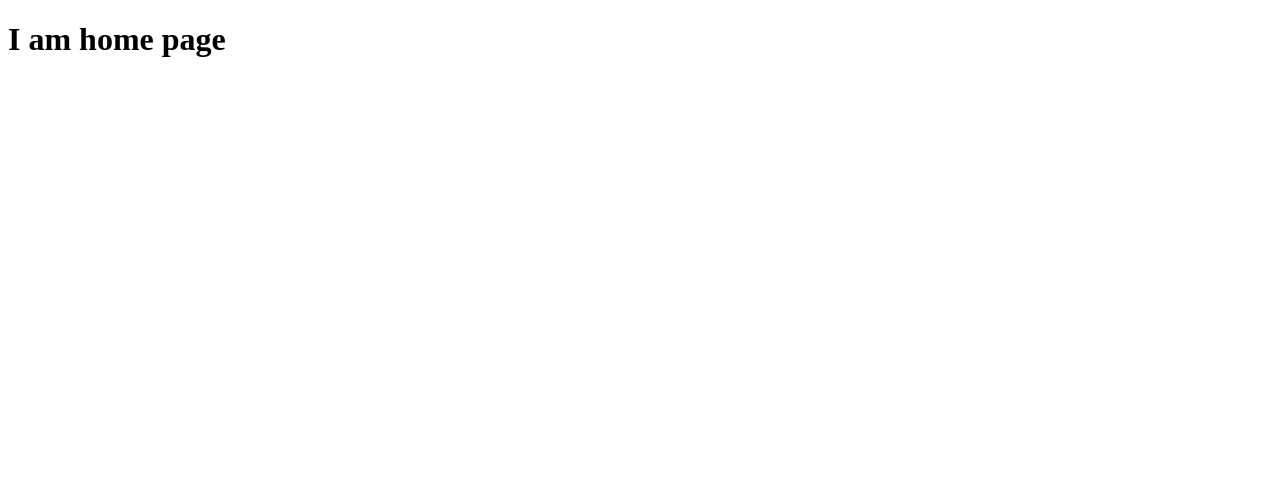
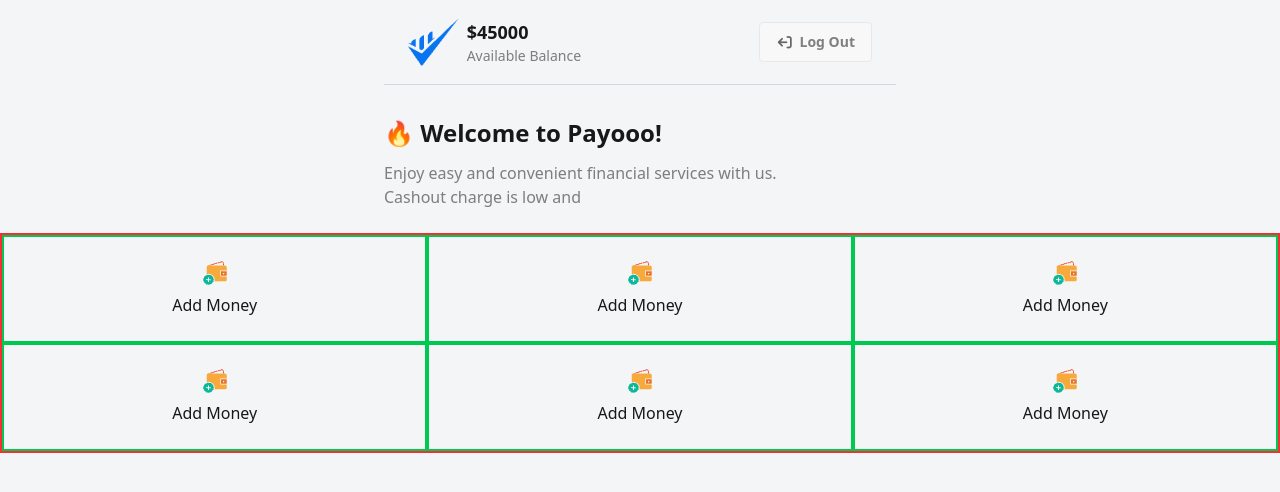
Before and after one commit to Antor-Chowdhury/Payoo-Mobile-Bank, a plain HTML site: page home.html in a window 1280 px wide. Drawn offline with nearby package versions, Linux system fonts and the light colour scheme.

Commit message:
add home.html

```diff
--- a/home.html
+++ b/home.html
@@ -4,8 +4,86 @@
     <meta charset="UTF-8" />
     <meta name="viewport" content="width=device-width, initial-scale=1.0" />
     <title>Document</title>
+
+    <!-- css file link -->
+    <link rel="stylesheet" href="./styles/style.css" />
+
+    <!-- daisyUI CDN -->
+    <link
+      href="https://cdn.jsdelivr.net/npm/daisyui@5"
+      rel="stylesheet"
+      type="text/css"
+    />
+
+    <!-- Tailwind CDN -->
+    <script src="https://cdn.jsdelivr.net/npm/@tailwindcss/browser@4"></script>
+
+    <!-- font awesome cdn -->
+    <link
+      rel="stylesheet"
+      href="https://cdnjs.cloudflare.com/ajax/libs/font-awesome/7.0.0/css/all.min.css"
+      integrity="sha512-DxV+EoADOkOygM4IR9yXP8Sb2qwgidEmeqAEmDKIOfPRQZOWbXCzLC6vjbZyy0vPisbH2SyW27+ddLVCN+OMzQ=="
+      crossorigin="anonymous"
+      referrerpolicy="no-referrer"
+    />
   </head>
-  <body>
-    <h1>I am home page</h1>
+  <body class="bg-[#f4f5f7] h-[100vh]">
+    <!-- nav section -->
+    <div
+      class="min-h-[50px] flex justify-between items-center max-w-lg mx-auto border-b-1 border-gray-300 px-6 py-[18px]"
+    >
+      <div class="flex gap-2">
+        <img class="h-12" src="./assets/Group.png" alt="" />
+        <div>
+          <h2 class="font-extrabold text-lg">$<span>45000</span></h2>
+          <p class="text-sm text-[#08080880]">Available Balance</p>
+        </div>
+      </div>
+      <div>
+        <button class="btn text-sm text-[#08080880]">
+          <i
+            class="fa-solid fa-arrow-right-from-bracket rotate-180 text-[#666768]"
+          ></i
+          >Log Out
+        </button>
+      </div>
+    </div>
+
+    <!-- card-text section -->
+    <div class="max-w-lg mx-auto mt-8">
+      <h1 class="font-bold text-2xl mb-3">🔥 Welcome to Payooo!</h1>
+      <p class="text-[#08080880] mb-6">
+        Enjoy easy and convenient financial services with us. <br />
+        Cashout charge is low and
+      </p>
+    </div>
+
+    <!-- card section -->
+    <div class="border-2 border-red-500 min-h-[200px] grid grid-cols-3">
+      <div class="border-2 border-green-500 text-center p-6">
+        <img class="mx-auto mb-2" src="./assets/wallet1.png" alt="" />
+        <h1>Add Money</h1>
+      </div>
+      <div class="border-2 border-green-500 text-center p-6">
+        <img class="mx-auto mb-2" src="./assets/wallet1.png" alt="" />
+        <h1>Add Money</h1>
+      </div>
+      <div class="border-2 border-green-500 text-center p-6">
+        <img class="mx-auto mb-2" src="./assets/wallet1.png" alt="" />
+        <h1>Add Money</h1>
+      </div>
+      <div class="border-2 border-green-500 text-center p-6">
+        <img class="mx-auto mb-2" src="./assets/wallet1.png" alt="" />
+        <h1>Add Money</h1>
+      </div>
+      <div class="border-2 border-green-500 text-center p-6">
+        <img class="mx-auto mb-2" src="./assets/wallet1.png" alt="" />
+        <h1>Add Money</h1>
+      </div>
+      <div class="border-2 border-green-500 text-center p-6">
+        <img class="mx-auto mb-2" src="./assets/wallet1.png" alt="" />
+        <h1>Add Money</h1>
+      </div>
+    </div>
   </body>
 </html>
--- a/script.js
+++ b/script.js
@@ -5,7 +5,7 @@ document
   .addEventListener("click", function (event) {
     event.preventDefault();
 
-    const mobileNumber = 01776218402;
+    const mobileNumber = 12345678901;
     const pinNumber = 1234;
 
     const mobileNumberValue = document.getElementById("mobile-number"); // this value will be in string
```
